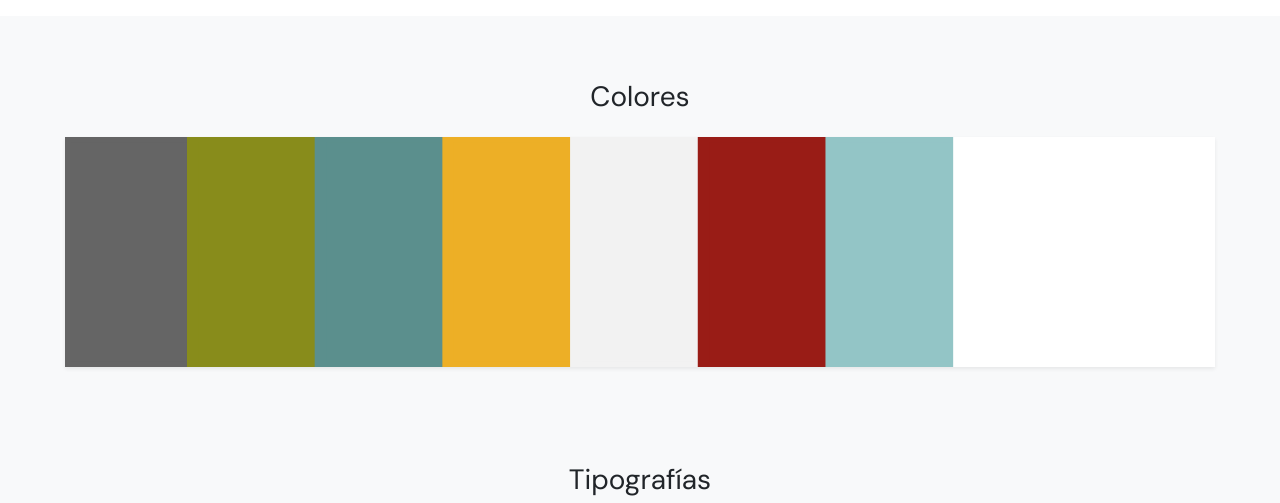
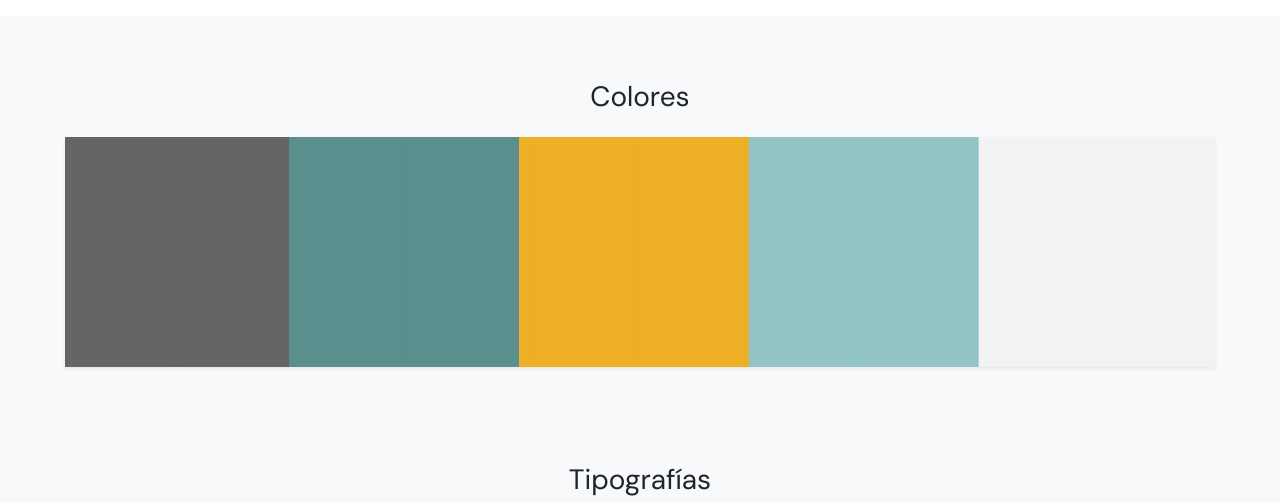
Before and after one commit to josefinaijb/info-digital-05, a plain HTML site: page index.html in a window 1280 px wide. Shown: the part 5420-5923 px from the top of the page. Drawn offline with nearby package versions, Linux system fonts and the light colour scheme.

Commit message:
Update index.html

```diff
--- a/index.html
+++ b/index.html
@@ -141,7 +141,7 @@
         <script>
             // Reemplaza los colores dentro del paréntesis cuadrado, respetando las comillas.
             // Si necesitas que un color ocupe más espacio en la paleta: debes repetirlo.
-            var colores = ["#656565", "#888C1B", "#5B8F8D", "#EDAF26", "#F2F2F2", "#991C16", "#93C5C6", "#FFFFFF", "#FFFFFF"];
+            var colores = ["#656565", "#656565", "#5B8F8D", "#5B8F8D", "#EDAF26", "#EDAF26",  "#93C5C6", "#93C5C6", "#F2F2F2", "#F2F2F2"];
             // No reemplaces nada de lo que sigue.
             var n = colores.length;
             var w = 100 / n;
```
